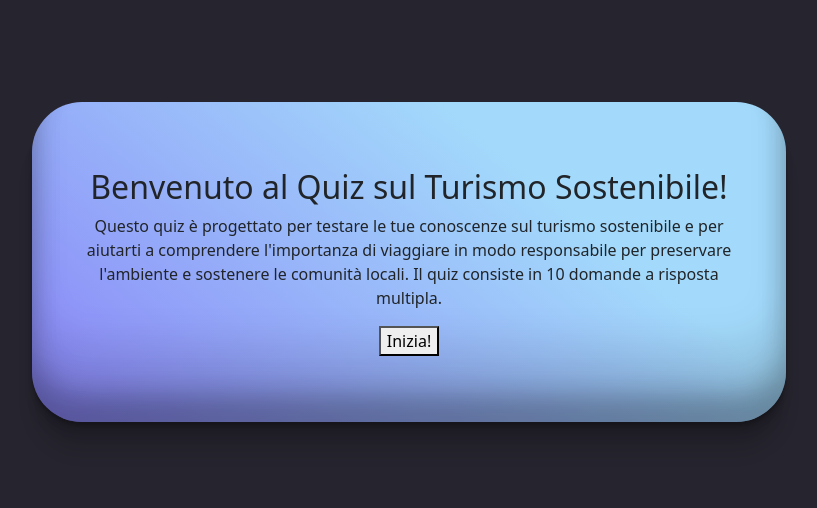
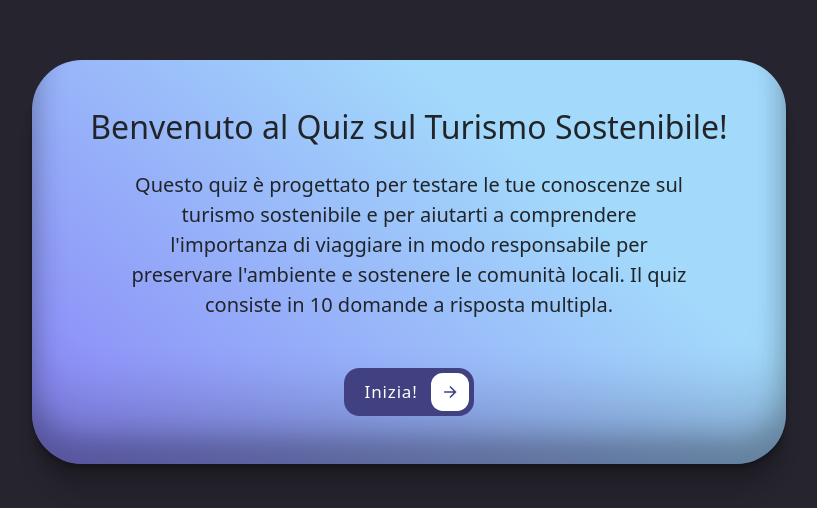
Before and after one commit to lim-haru/typescript-quiz, a React (Create React App) app: page / in a window 1280 px wide. Shown: the part 138-646 px from the top of the page, without its empty margins (231-1048 px from the left). Built offline with nearby package versions, Linux system fonts and the light colour scheme.

Commit message:
Implemented frontend for QuizStart/QuizEnd

```diff
--- a/src/App.css
+++ b/src/App.css
@@ -5,3 +5,53 @@
   justify-content: center;
   height: 100vh;
 }
+
+.button {
+  background: #414181;
+  color: white;
+  font-family: inherit;
+  padding: 0.35em 3.3em 0.35em 1.2em;
+  font-size: 17px;
+  font-weight: 500;
+  border-radius: 0.9em;
+  border: none;
+  letter-spacing: 0.05em;
+  display: flex;
+  align-items: center;
+  overflow: hidden;
+  position: relative;
+  height: 2.8em;
+  cursor: pointer;
+}
+
+.button .icon {
+  background: white;
+  margin-left: 1em;
+  position: absolute;
+  display: flex;
+  align-items: center;
+  justify-content: center;
+  height: 2.2em;
+  width: 2.2em;
+  border-radius: 0.7em;
+  right: 0.3em;
+  transition: all 0.3s;
+}
+
+.button:hover .icon {
+  width: calc(100% - 0.6em);
+}
+
+.button .icon svg {
+  width: 1.1em;
+  transition: transform 0.3s;
+  color: #414181;
+}
+
+.button:hover .icon svg {
+  transform: translateX(0.1em);
+}
+
+.button:active .icon {
+  transform: scale(0.95);
+}
--- a/src/components/QuizEnd.tsx
+++ b/src/components/QuizEnd.tsx
@@ -24,13 +24,29 @@ export default function QuizEnd(props: QuizEndProps) {
   const skillLevel: SkillLevel = getSkillLevel(props.score)
 
   return (
-    <div>
-      <h2>Quiz Completato!</h2>
-      <p>
-        Il tuo Punteggio: {props.score}/{props.totalQuestions}
+    <div className="d-flex flex-column align-items-center">
+      <h2 className="mb-4">Quiz Completato!</h2>
+      <p className="fs-4">
+        Il tuo Punteggio:{" "}
+        <b>
+          {props.score}/{props.totalQuestions}
+        </b>
       </p>
-      <p>Livello di Abilità: {skillLevel}</p>
-      <button onClick={props.onRestartQuiz}>Ricomincia</button>
+      <p className="fs-4 mb-5">
+        Livello di Abilità: <b>{skillLevel}</b>
+      </p>
+      <button className="button" onClick={props.onRestartQuiz}>
+        Ricomincia
+        <div className="icon">
+          <svg height="24" width="24" viewBox="0 0 24 24" xmlns="http://www.w3.org/2000/svg">
+            <path d="M0 0h24v24H0z" fill="none"></path>
+            <path
+              d="M16.172 11l-5.364-5.364 1.414-1.414L20 12l-7.778 7.778-1.414-1.414L16.172 13H4v-2z"
+              fill="currentColor"
+            ></path>
+          </svg>
+        </div>
+      </button>
     </div>
   )
 }
--- a/src/components/QuizStart.tsx
+++ b/src/components/QuizStart.tsx
@@ -7,14 +7,25 @@ type onStartQuizProps = {
 
 export default function QuizStart(props: onStartQuizProps) {
   return (
-    <div>
-      <h2>Benvenuto al Quiz sul Turismo Sostenibile!</h2>
-      <p>
+    <div className="d-flex flex-column align-items-center">
+      <h2 className="mb-4">Benvenuto al Quiz sul Turismo Sostenibile!</h2>
+      <p className="fs-5 mb-5 px-0 px-sm-3 px-md-5">
         Questo quiz è progettato per testare le tue conoscenze sul turismo sostenibile e per aiutarti a comprendere l'importanza
         di viaggiare in modo responsabile per preservare l'ambiente e sostenere le comunità locali. Il quiz consiste in{" "}
         {props.totalQuestions} domande a risposta multipla.
       </p>
-      <button onClick={props.onStartQuiz}>Inizia!</button>
+      <button className="button" onClick={props.onStartQuiz}>
+        Inizia!
+        <div className="icon">
+          <svg height="24" width="24" viewBox="0 0 24 24" xmlns="http://www.w3.org/2000/svg">
+            <path d="M0 0h24v24H0z" fill="none"></path>
+            <path
+              d="M16.172 11l-5.364-5.364 1.414-1.414L20 12l-7.778 7.778-1.414-1.414L16.172 13H4v-2z"
+              fill="currentColor"
+            ></path>
+          </svg>
+        </div>
+      </button>
     </div>
   )
 }
```
